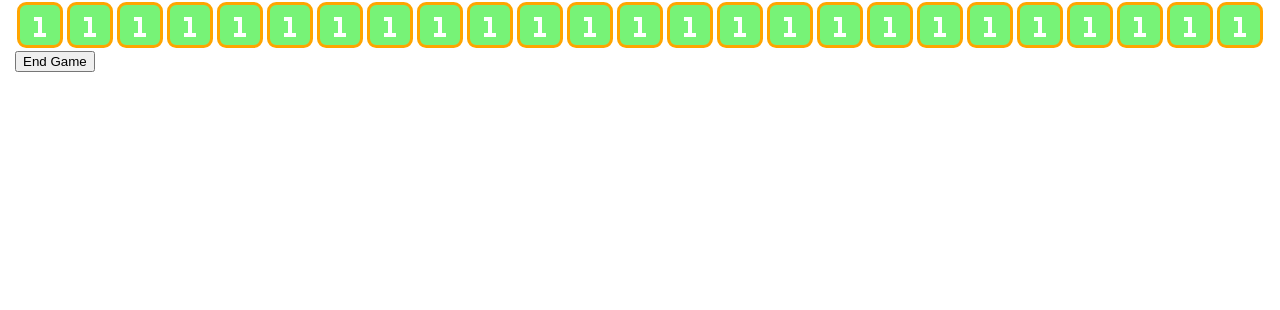
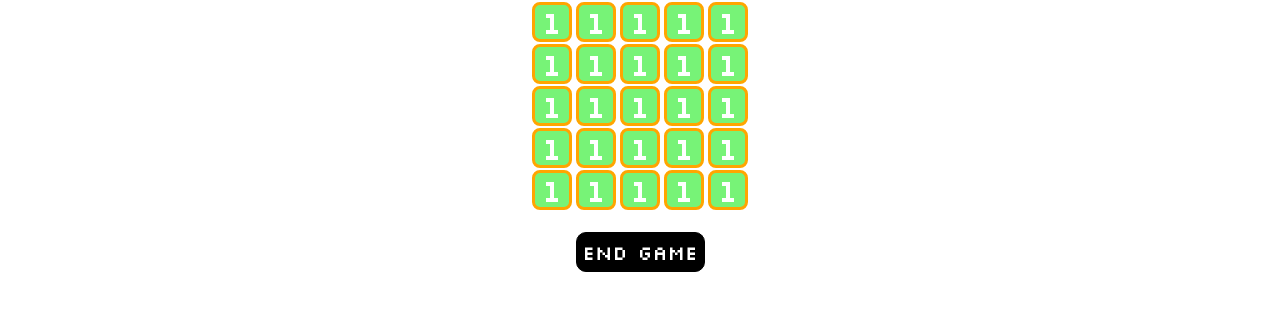
Before and after one commit to alefirr/minesweeper, a React (Create React App) app: page / in a window 1280 px wide. Both pictures are taken after a click on the button "Start new game". Shown: the top 310 px of the page. Built offline with nearby package versions, Linux system fonts and the light colour scheme.

Commit message:
cell field and button design

```diff
--- a/src/App.css
+++ b/src/App.css
@@ -51,25 +51,41 @@ html {
   border: 2px solid #000;
   /* background-color: green; */
 }
-.start-new-game-button {
+.navigation-button {
   background-color: rgb(0, 0, 0);
   height: 40px;
   border-radius: 10px;
   border: 1px solid black;
+  margin: 20px;
   font-family: 'Silkscreen', cursive;
   font-size: 20px;
   color: white;
-  margin-top: 40px;
+
   cursor: pointer;
   transition: 1s;
 }
-.start-new-game-button:hover {
-  transform: scale(1.1);
+.navigation-button:hover {
+  transform: scale(1.05);
 }
 .field {
   display: flex;
   flex-direction: row;
-  flex-wrap: wrap;
+
+  justify-content: center;
+  align-items: center;
+}
+.field-row {
+  display: flex;
+  flex-direction: column;
+
+  justify-content: center;
+  align-items: center;
+  width: 100%;
+}
+
+.end-game-button-container {
+  display: flex;
+  flex-direction: column;
   justify-content: center;
   align-items: center;
 }
@@ -77,12 +93,19 @@ html {
   background-color: rgba(42, 236, 42, 0.637);
   border: 3px solid orange;
   border-radius: 20%;
-  margin: 2px;
+  display: flex;
+  justify-content: center;
+  align-items: center;
   font-size: 200%;
   color: #fff;
   text-align: center;
   line-height: 40px;
   font-family: 'Silkscreen', cursive;
+  box-sizing: border-box;
+}
+
+.cell:hover {
+  background-color: rgba(36, 204, 36, 0.637);
 }
 
 .cell-closed {
--- a/src/components/Cell.jsx
+++ b/src/components/Cell.jsx
@@ -1,9 +1,10 @@
 import React from 'react';
-import { CELL_SIZE } from '../constants';
+import { CELL_SIZE, CELL_MARGIN, BUTTON_BOX_SIZE } from '../constants';
 
 const CELL_DIMENSIONS = {
   width: CELL_SIZE,
   height: CELL_SIZE,
+  margin: CELL_MARGIN,
 };
 
 const renderContent = (content) => {
--- a/src/components/Field.jsx
+++ b/src/components/Field.jsx
@@ -2,7 +2,7 @@ import React, { useEffect, useState } from 'react';
 import { Cell } from './Cell';
 
 const getCellsFieldWithStatus = (settings, isCellsOpen) =>
-  Array(settings.height).fill(Array(settings.width).fill(isCellsOpen));
+  Array(settings.width).fill(Array(settings.height).fill(isCellsOpen));
 
 const getCellsContent = ({ width, height, mines }) => {
   return [];
@@ -23,15 +23,17 @@ export const Field = ({ isGameOver, settings }) => {
 
   return (
     <div className="field">
-      {cellsStatus?.map((row, indexRow) =>
-        row?.map((cell, indexCol) => (
-          <Cell
-            key={`cell-${indexRow}-${indexCol}`}
-            isOpen={true}
-            content={1}
-          />
-        ))
-      )}
+      {cellsStatus?.map((row, indexRow) => (
+        <div clcassName="field-rows">
+          {row?.map((cell, indexCol) => (
+            <Cell
+              key={`cell-${indexRow}-${indexCol}`}
+              isOpen={true}
+              content={1}
+            />
+          ))}
+        </div>
+      ))}
     </div>
   );
 };
--- a/src/components/GamePage.jsx
+++ b/src/components/GamePage.jsx
@@ -13,13 +13,28 @@ export const GamePage = ({ settings, openSettings }) => {
       <div>
         {isGameOver ? (
           <>
-            <button onClick={openSettings}>Change Mode</button>
-            <button onClick={toggleGameStatus}>Restart</button>
+            <button
+              onClick={openSettings}
+              className="change-mode-button navigation-button"
+            >
+              Change Mode
+            </button>
+            <button
+              onClick={toggleGameStatus}
+              className="restart-button navigation-button"
+            >
+              Restart
+            </button>
           </>
         ) : (
-          <>
-            <button onClick={toggleGameStatus}>End Game</button>
-          </>
+          <div className="end-game-button-container">
+            <button
+              onClick={toggleGameStatus}
+              className="end-game-button navigation-button"
+            >
+              End Game
+            </button>
+          </div>
         )}
       </div>
     </div>
--- a/src/components/SettingsPage.jsx
+++ b/src/components/SettingsPage.jsx
@@ -36,7 +36,10 @@ export const SettingsPage = ({ setSettings, settings, openGame }) => {
           </div>
         );
       })}
-      <button onClick={openGame} className="start-new-game-button">
+      <button
+        onClick={openGame}
+        className="start-new-game-button navigation-button"
+      >
         Start new game
       </button>
     </div>
--- a/src/constants.js
+++ b/src/constants.js
@@ -1,4 +1,6 @@
 export const CELL_SIZE = 40;
+export const CELL_MARGIN = 2;
+export const BUTTON_BOX_SIZE = 40;
 
 export const getMaxMinesValue = (settings) =>
   settings.height * settings.width - 1;
@@ -8,13 +10,17 @@ export const SETTINGS_ORDER = [
     key: 'height',
     name: 'Height',
     minValue: 5,
-    getMaxValue: () => Math.floor(window.innerHeight / CELL_SIZE),
+    getMaxValue: () =>
+      Math.floor(
+        (window.innerHeight - BUTTON_BOX_SIZE) / (CELL_SIZE + CELL_MARGIN * 2)
+      ),
   },
   {
     key: 'width',
     name: 'Width',
     minValue: 5,
-    getMaxValue: () => Math.floor(window.innerWidth / CELL_SIZE),
+    getMaxValue: () =>
+      Math.floor(window.innerWidth / (CELL_SIZE + CELL_MARGIN * 2)),
   },
   {
     key: 'mines',
```
